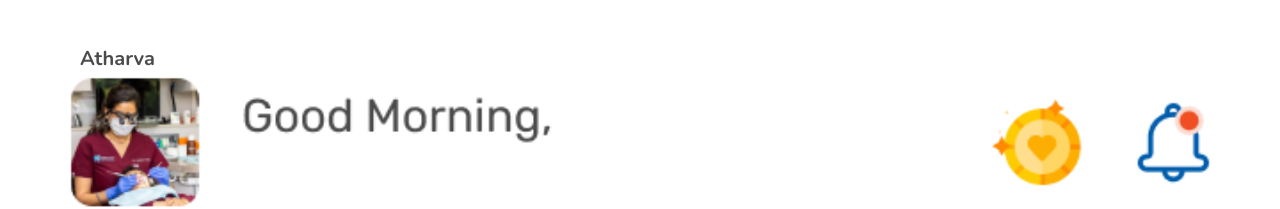
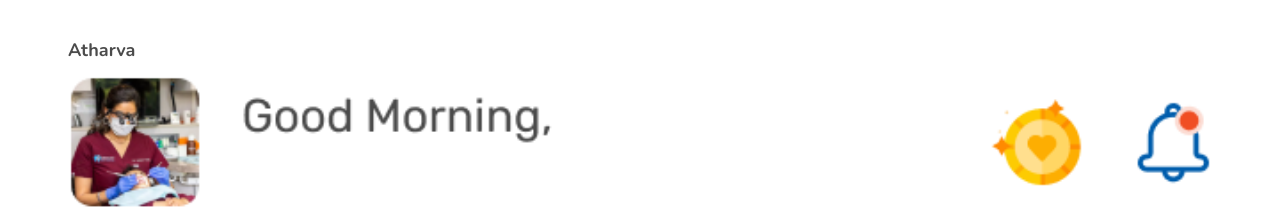
Before and after one commit to AtharvaDeolalikar/bfhl-pwa, a plain HTML site: page index.html in a window 1280 px wide. Shown: the top 209 px of the page. Drawn offline with nearby package versions, Linux system fonts and the light colour scheme.

Commit message:
MOD | styles change

```diff
--- a/css/style.css
+++ b/css/style.css
@@ -21,10 +21,10 @@ body {
 
 .docName{
   position: absolute;
-  top: 25px;
-  left: 80px;
+  top: 20px;
+  left: 68px;
   z-index: 999;
   color: #4B4B4B;
-  font-size: 20px;
+  font-size: 18px;
   font-weight: 600;
 }
```
